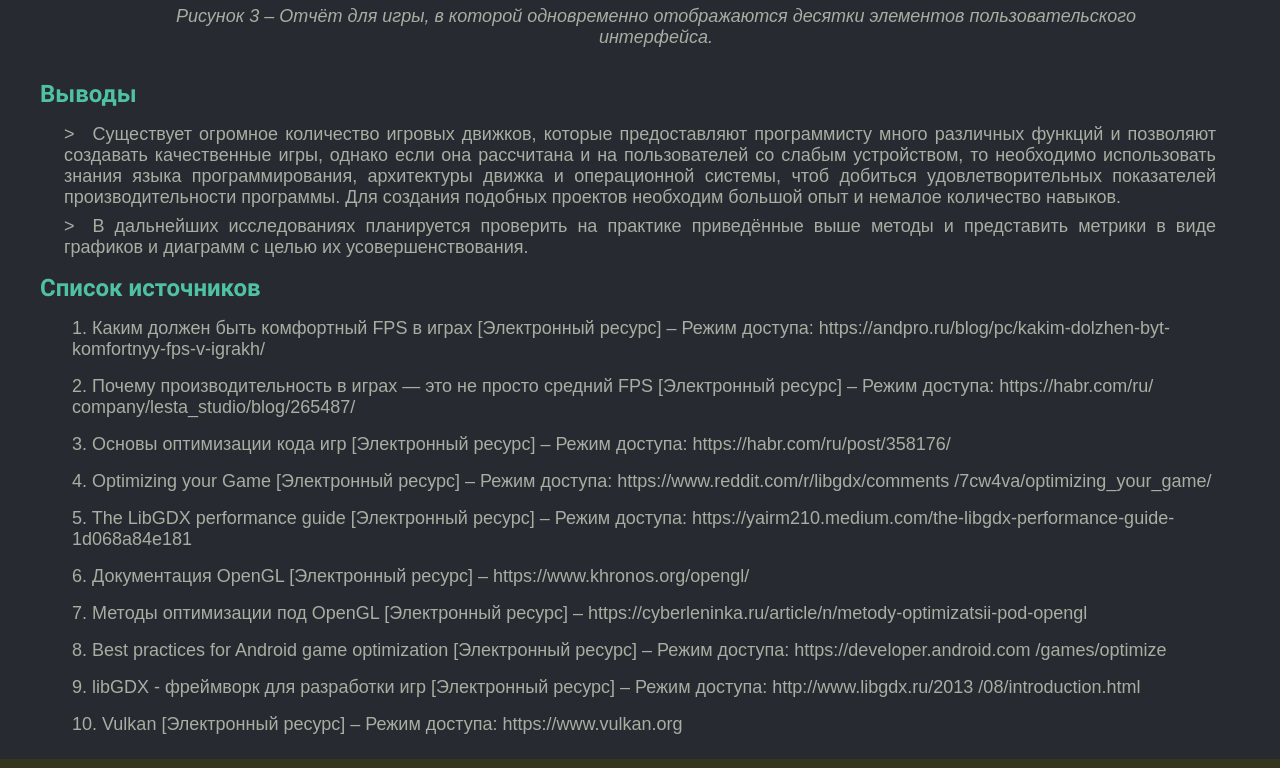
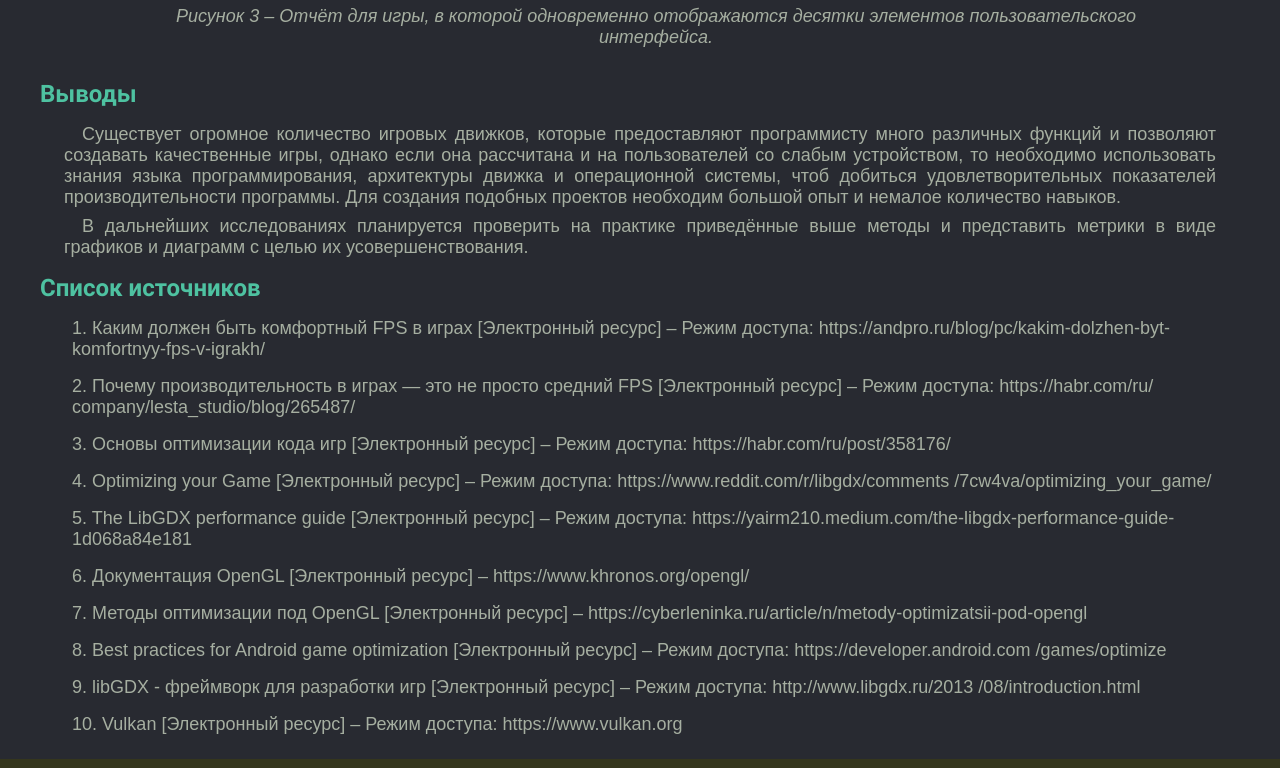
Before and after one commit to AlekseyBorovikov/site_university, a plain HTML site: page diss/index.html in a window 1280 px wide. Shown: the part 8829-9597 px from the top of the page. Drawn offline with Linux system fonts and the light colour scheme; a web font is replaced by a local one.

Commit message:
Update index.html

```diff
--- a/diss/index.html
+++ b/diss/index.html
@@ -239,8 +239,8 @@
 
 					<a name="cons"></a>
 					<h2>Выводы</h2>
-					<p>>&emsp;Существует огромное количество игровых движков, которые предоставляют программисту много различных функций и позволяют создавать качественные игры, однако если она рассчитана и на пользователей со слабым устройством, то необходимо использовать знания языка программирования, архитектуры движка и операционной системы, чтоб добиться удовлетворительных показателей производительности программы. Для создания подобных проектов необходим большой опыт и немалое количество навыков.</p>
-					<p>>&emsp;В дальнейших исследованиях планируется проверить на практике приведённые выше методы и представить метрики в виде графиков и диаграмм с целью их усовершенствования.</p>
+					<p>&emsp;Существует огромное количество игровых движков, которые предоставляют программисту много различных функций и позволяют создавать качественные игры, однако если она рассчитана и на пользователей со слабым устройством, то необходимо использовать знания языка программирования, архитектуры движка и операционной системы, чтоб добиться удовлетворительных показателей производительности программы. Для создания подобных проектов необходим большой опыт и немалое количество навыков.</p>
+					<p>&emsp;В дальнейших исследованиях планируется проверить на практике приведённые выше методы и представить метрики в виде графиков и диаграмм с целью их усовершенствования.</p>
 
 					<a name="links"></a>
 					<h2>Список источников</h2>
```
